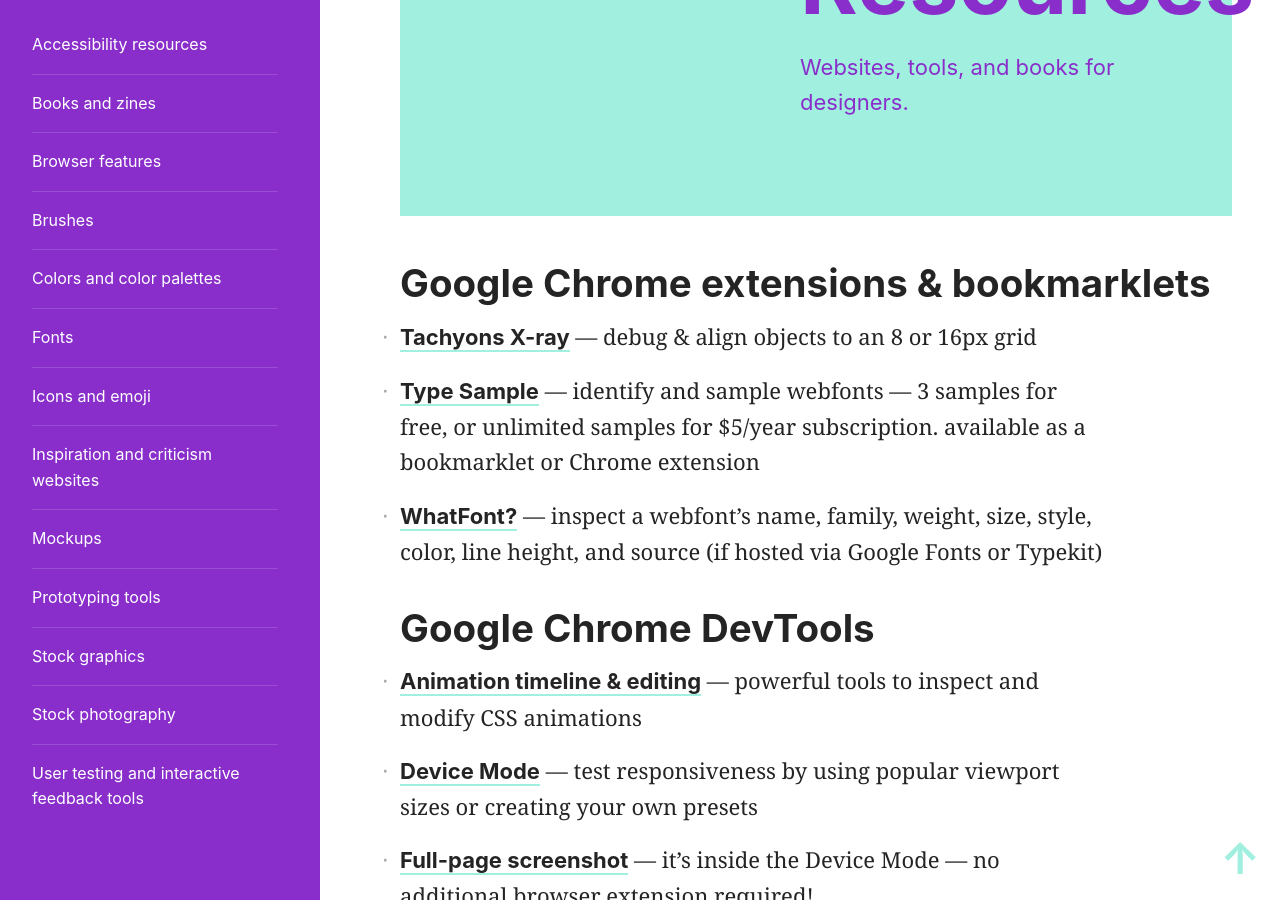
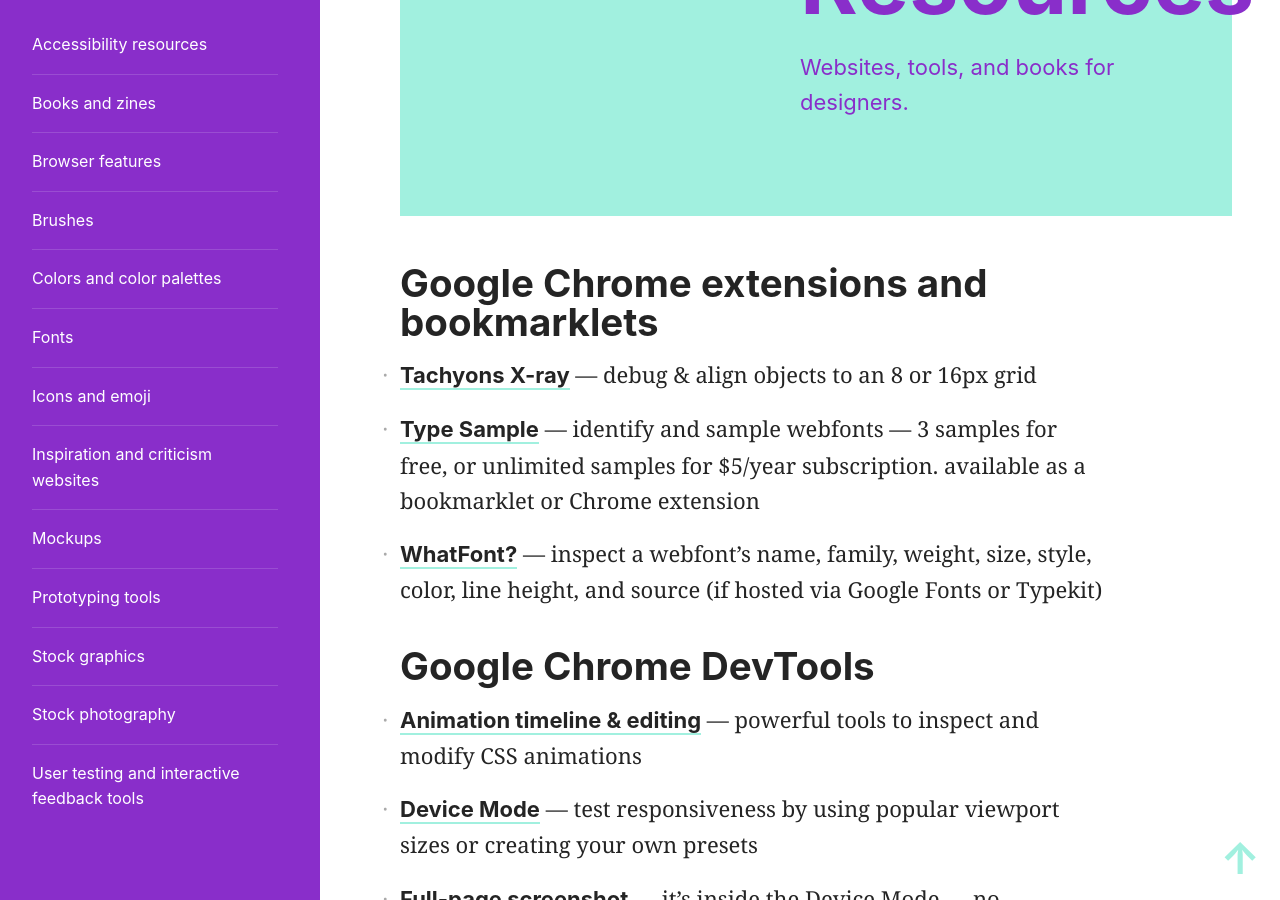
Before and after one commit to skullface/design-resources, a Jekyll site: the page built from _resources/browser-extensions.md, in a window 1280 px wide and 900 px high, scrolled down 799 px. Built offline with Jekyll 4.4.1, drawn with Linux system fonts in a browser that asks for light colours; nearby versions of some CDN libraries.

Commit message:
heading fixes and TOC update

```diff
--- a/_resources/browser-extensions.md
+++ b/_resources/browser-extensions.md
@@ -3,7 +3,7 @@
 layout: post
 ---
 
-## Google Chrome extensions & bookmarklets
+## Google Chrome extensions and bookmarklets
 - [Tachyons X-ray](http://tachyons.io/xray/) — debug & align objects to an 8 or 16px grid
 - [Type Sample](http://www.typesample.com/) — identify and sample webfonts — 3 samples for free, or unlimited samples for $5/year subscription. available as a bookmarklet or Chrome extension
 - [WhatFont?](https://chrome.google.com/webstore/detail/whatfont/jabopobgcpjmedljpbcaablpmlmfcogm?hl=en) — inspect a webfont's name, family, weight, size, style, color, line height, and source (if hosted via Google Fonts or Typekit)
```
Also changed, not shown: _resources/books.md (+2 -1 lines), README.md.
